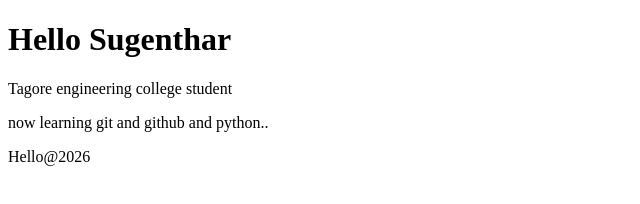
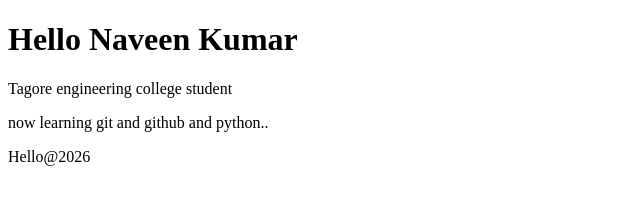
Before and after one commit to Single-saro/TODO, a plain HTML site: page index.html in a window 1280 px wide. Shown: the whole page, without its empty margins (0-640 px from the left). Drawn offline with Linux system fonts and the light colour scheme.

Commit message:
name change

```diff
--- a/index.html
+++ b/index.html
@@ -7,7 +7,7 @@
 </head>
 <body>
     <header>
-        <h1>Hello Sugenthar</h1>
+        <h1>Hello Naveen Kumar</h1>
     </header>
     <nav>
         <p>Tagore engineering college student</p>
```
